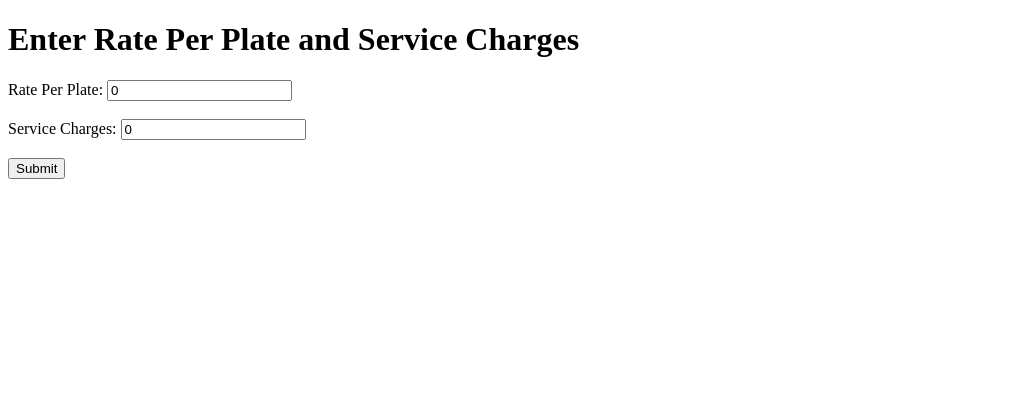
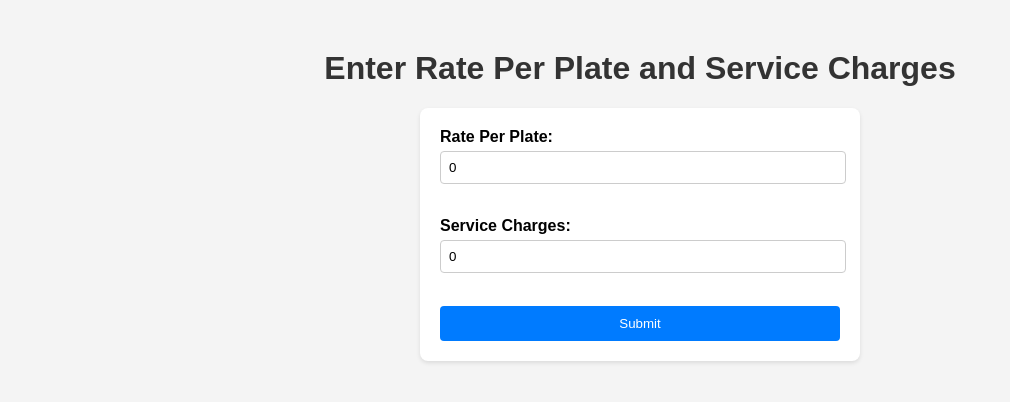
Before and after one commit to Prajwal5761/Mess-Buddy, a Django app: page /bill/ in a window 1280 px wide. Shown: the top 402 px of the page, without its empty margins (0-1010 px from the left). Run offline with Django 5.2, Linux system fonts and the light colour scheme.

Commit message:
modified..

```diff
--- a/static/style1.css
+++ b/static/style1.css
@@ -14,7 +14,7 @@ body{
   justify-content: center;
   align-items: center; */
   min-height: 100vh;
-  background: url("background.jpg") no-repeat;
+  /* background: url("background.jpg") no-repeat; */
   background-size: cover;
   background-position : center;
 }
--- a/templates/page1.html
+++ b/templates/page1.html
@@ -4,7 +4,57 @@
     <meta charset="UTF-8">
     <title>Input Page</title>
     <style>
-        /* Add some styling if you want */
+        body {
+            font-family: Arial, sans-serif;
+            background-color: #f4f4f4;
+            margin: 0;
+            padding: 0;
+            box-sizing: border-box;
+        }
+
+        h1 {
+            text-align: center;
+            color: #333;
+            margin-top: 50px;
+        }
+
+        form {
+            max-width: 400px;
+            margin: 0 auto;
+            background-color: #fff;
+            padding: 20px;
+            border-radius: 8px;
+            box-shadow: 0 2px 4px rgba(0, 0, 0, 0.1);
+        }
+
+        label {
+            font-weight: bold;
+            display: block;
+            margin-bottom: 5px;
+        }
+
+        input[type="number"] {
+            width: calc(100% - 12px);
+            padding: 8px;
+            margin-bottom: 15px;
+            border: 1px solid #ccc;
+            border-radius: 4px;
+        }
+
+        input[type="submit"] {
+            width: 100%;
+            background-color: #007bff;
+            color: #fff;
+            padding: 10px;
+            border: none;
+            border-radius: 4px;
+            cursor: pointer;
+            transition: background-color 0.3s ease;
+        }
+
+        input[type="submit"]:hover {
+            background-color: #0056b3;
+        }
     </style>
 </head>
 <body>
```
Also changed, not shown: static/style.css (+4 -4 lines), db.sqlite3.
